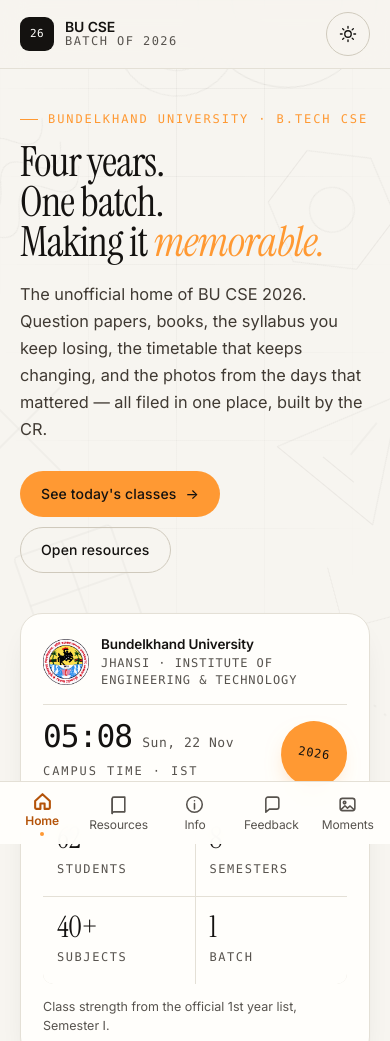
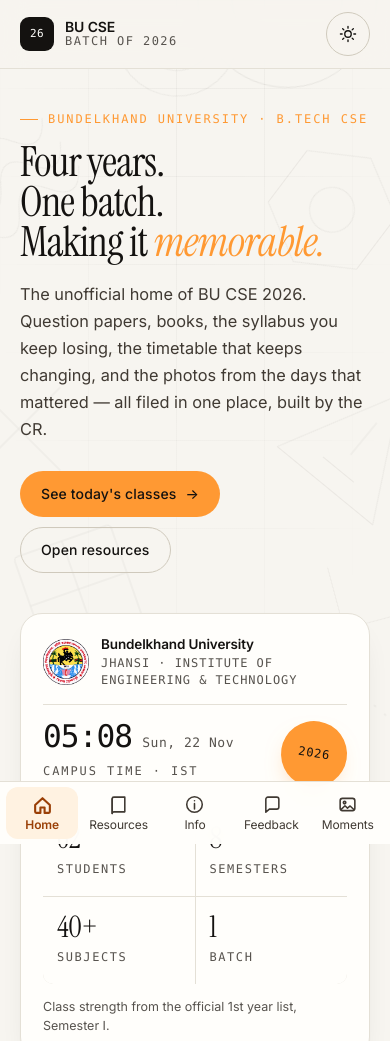
Before and after one commit to KradamDev/bu-cse-2026, a plain HTML site: page index.html in a window 390 px wide. Shown: the top 1041 px of the page. Drawn offline with Linux system fonts and the light colour scheme.

Commit message:
Mobile nav: Instagram-style highlighted pill on the active page, clearer inactive labels

```diff
--- a/style.css
+++ b/style.css
@@ -2165,9 +2165,10 @@ td.is-lab::before {
     align-content: center;
     gap: 3px;
     min-height: 52px;
+    margin: 0 2px;
     padding: 3px 1px;
-    border-radius: 10px;
-    color: var(--muted);
+    border-radius: 12px;
+    color: var(--ink-2);
     font-size: 12px;
     line-height: 1.15;
     letter-spacing: -0.01em;
@@ -2179,17 +2180,17 @@ td.is-lab::before {
 
   .bottom-nav a:active { background: rgba(20, 18, 16, 0.04); }
 
-  .bottom-nav a[aria-current="page"] { color: var(--accent-ink); font-weight: 600; }
+  .bottom-nav a[aria-current="page"] {
+    background: var(--accent-soft);
+    color: #9a3f06;
+    font-weight: 600;
+  }
 
   .bottom-nav a[aria-current="page"] svg { stroke-width: 2; }
 
-  .bottom-nav a[aria-current="page"]::after {
-    content: "";
-    width: 4px;
-    height: 4px;
-    margin-top: 1px;
-    border-radius: 50%;
-    background: var(--accent);
+  [data-theme="dark"] .bottom-nav a[aria-current="page"] {
+    color: var(--accent-ink);
+    background: rgba(255, 153, 51, 0.16);
   }
 }
 
```
